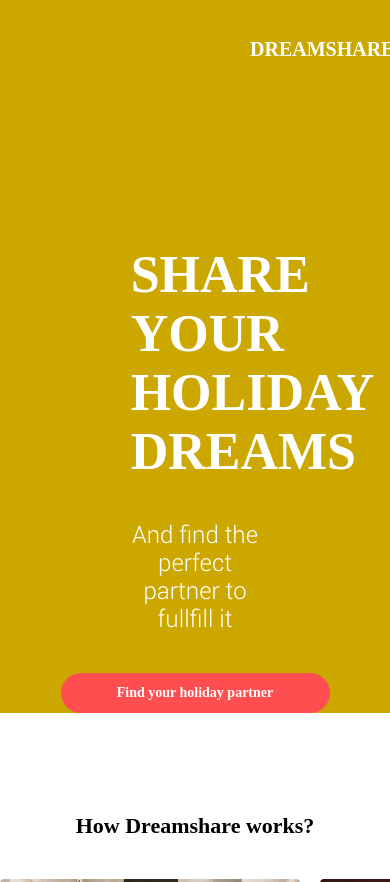
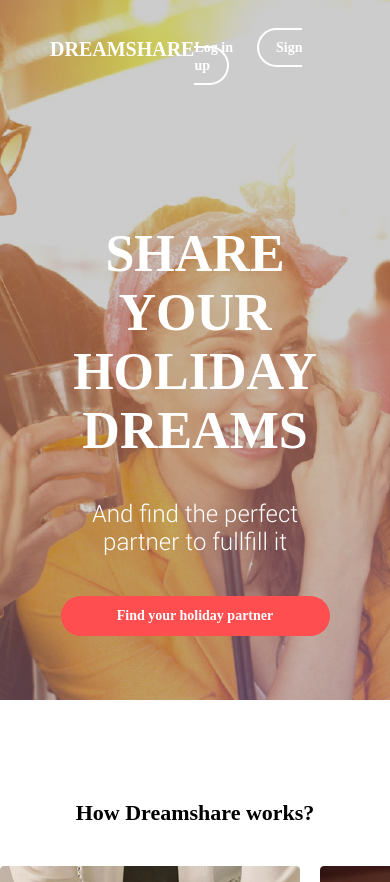
Before and after one commit to NazarovAn/bam-course, a website built with webpack: page src/index.html in a window 390 px wide. Shown: the top 882 px of the page. Built offline with nearby package versions, Linux system fonts and the light colour scheme; files whose address does not match are found by name.

Commit message:
header for tablets

```diff
--- /dev/null
+++ b/src/blocks/header/header__menu_tablets.css
@@ -0,0 +1,5 @@
+@media (max-width: 1024px) {
+  .header__menu {
+    padding: 38px 50px 150px 50px;
+  }
+}
--- a/src/blocks/header/header__promo.css
+++ b/src/blocks/header/header__promo.css
@@ -2,6 +2,14 @@
   position: relative;
   z-index: 1;
   padding-bottom: 40px;
+}
+
+.promo__baner_uppercase,
+.promo__text {
+  width: 33%;
+  margin: auto;
+  text-align: center;
+  color: #ffffff;
 }
 
 .promo__baner_uppercase {
@@ -9,19 +17,11 @@
   font-size: 3.25rem;
   font-family: "Montserrat";
   font-weight: bold;
-  color: #ffffff;
-  width: 33%;
-  margin: auto;
-  text-align: center;
   padding-bottom: 40px;
 }
 
 .promo__text {
   display: block;
-  color: #ffffff;
   font-family: "Roboto";
   font-size: 1.5rem;
-  width: 33%;
-  margin: auto;
-  text-align: center;
 }
--- /dev/null
+++ b/src/blocks/header/header_promo_tablets.css
@@ -0,0 +1,10 @@
+@media (max-width: 1024px) {
+  .header__menu {
+    padding: 38px 50px 150px 50px;
+  }
+
+  .promo__baner_uppercase,
+  .promo__text {
+    width: 70%;
+  }
+}
--- /dev/null
+++ b/src/blocks/header/header_tablets.css
@@ -0,0 +1,5 @@
+@media (max-width: 1024px) {
+  .page__header {
+    background-image: url('./img/header-tablet.jpg');
+  }
+}
--- a/src/index.js
+++ b/src/index.js
@@ -22,3 +22,6 @@ import './blocks/footer/footer__logo.css';
 import './blocks/footer/footer__title.css';
 import './blocks/footer/footer-company__list.css';
 import './blocks/footer/developer-logo.css';
+import './blocks/header/header__menu_tablets.css';
+import './blocks/header/header_promo_tablets.css';
+import './blocks/header/header_tablets.css';
```
Also changed, not shown: src/blocks/header/img/header-tablet.jpg (added).
